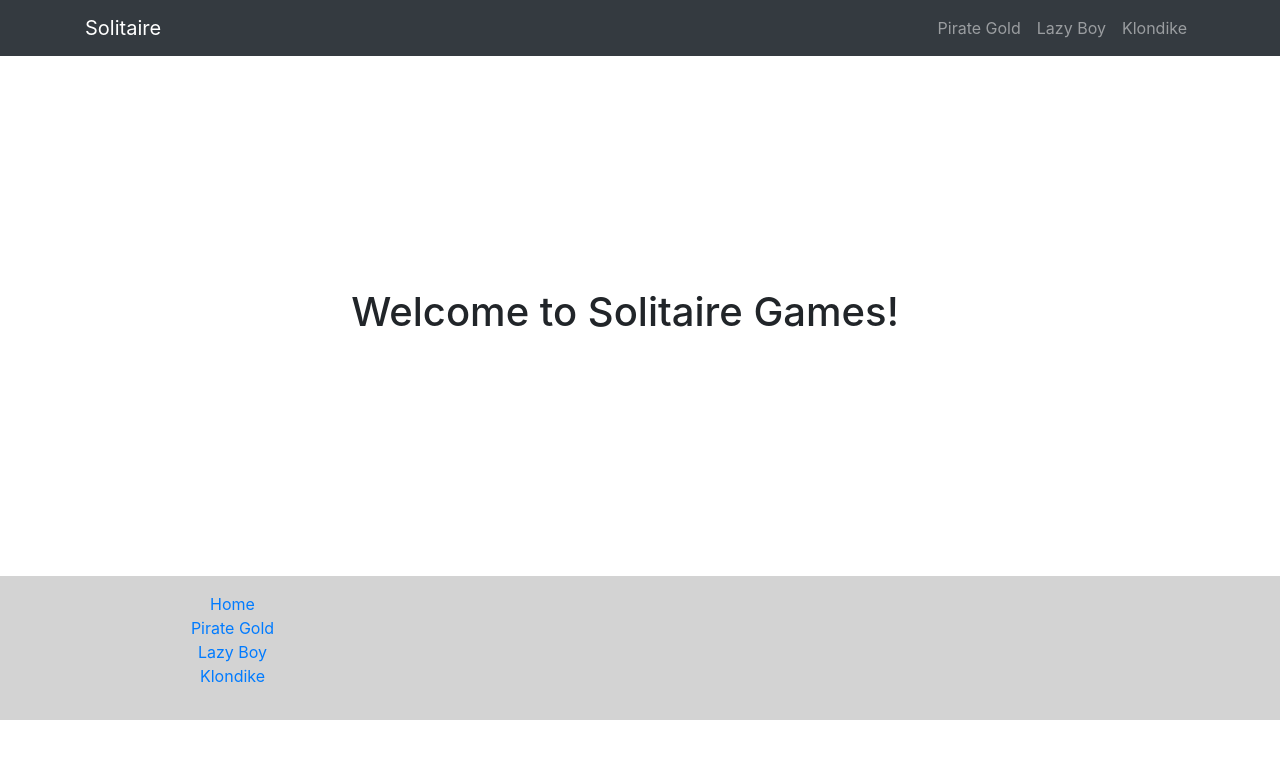
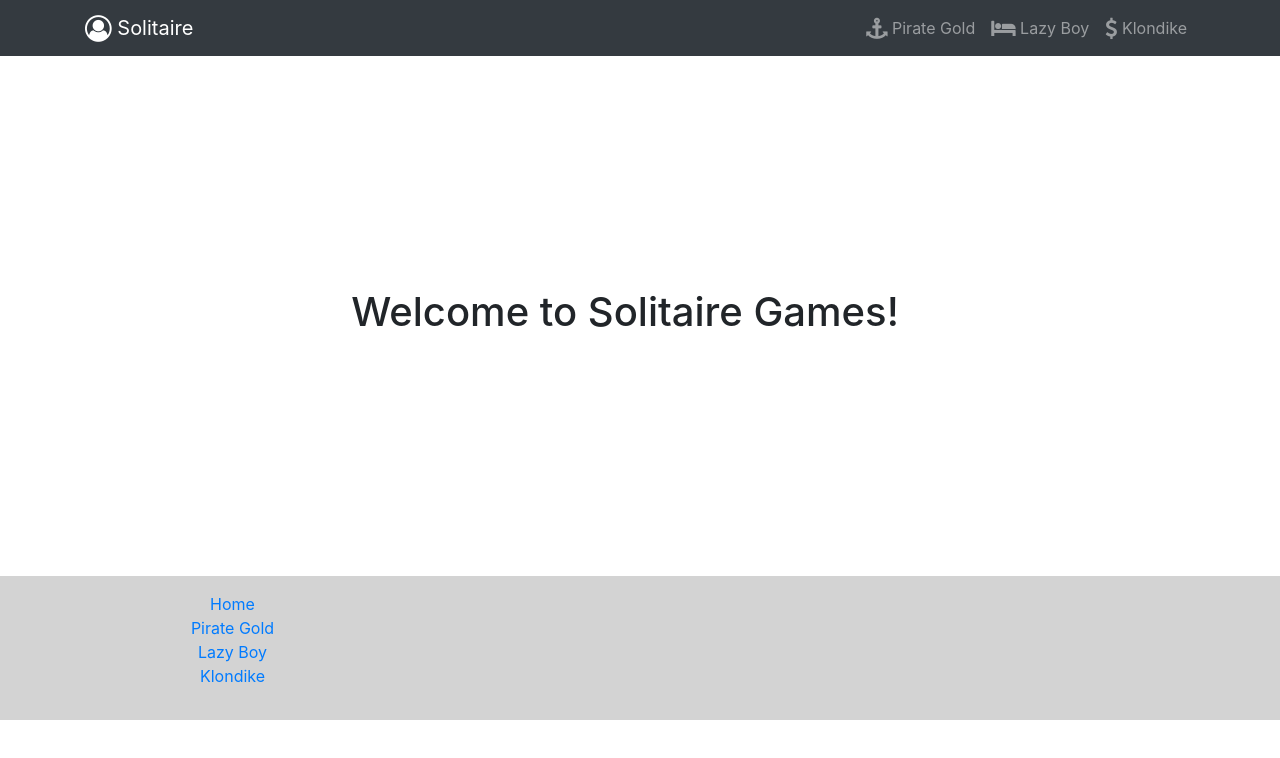
Before and after one commit to peondg/solitaire-games, a React (Create React App) app: page /home in a window 1280 px wide. Shown: the top 758 px of the page. Built offline with nearby package versions, Linux system fonts and the light colour scheme.

Commit message:
Added Menu Icons

```diff
--- a/src/Components/HeaderComponent.js
+++ b/src/Components/HeaderComponent.js
@@ -26,24 +26,24 @@ class Header extends Component {
       <Navbar dark sticky="top" expand="lg" color="dark">
         <div className="container">
           <NavbarBrand className="mr-auto" href="/">
-            Solitaire
+            <i className="fa fa-user-circle-o fa-lg" /> Solitaire
           </NavbarBrand>
           <NavbarToggler onClick={this.toggleNav} />
           <Collapse isOpen={this.state.isNavOpen} navbar>
             <Nav navbar className="ml-auto">
               <NavItem>
                 <NavLink className="nav-link" to="/pirateGold">
-                  <i className="fa fa-home fa-lg" /> Pirate Gold
+                  <i className="fa fa-anchor fa-lg" /> Pirate Gold
                 </NavLink>
               </NavItem>
               <NavItem>
                 <NavLink className="nav-link" to="/lazyBoy">
-                  <i className="fa fa-list fa-lg" /> Lazy Boy
+                  <i className="fa fa-bed fa-lg" /> Lazy Boy
                 </NavLink>
               </NavItem>
               <NavItem>
                 <NavLink className="nav-link" to="/klondike">
-                  <i className="fa fa-info fa-lg" /> Klondike
+                  <i className="fa fa-usd fa-lg" /> Klondike
                 </NavLink>
               </NavItem>
             </Nav>
--- a/src/index.js
+++ b/src/index.js
@@ -2,8 +2,9 @@ import React from "react";
 import ReactDOM from "react-dom";
 import "./index.css";
 import "bootstrap/dist/css/bootstrap.min.css";
+import "font-awesome/css/font-awesome.css";
+import reportWebVitals from "./reportWebVitals";
 import App from "./App";
-import reportWebVitals from "./reportWebVitals";
 
 ReactDOM.render(
   <React.StrictMode>
```
